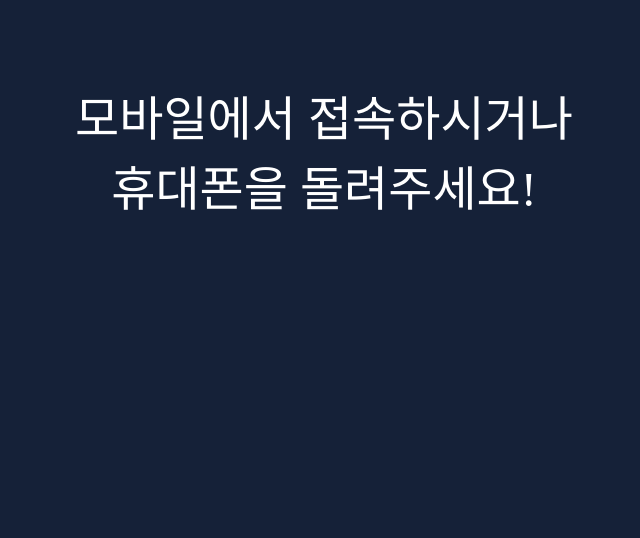
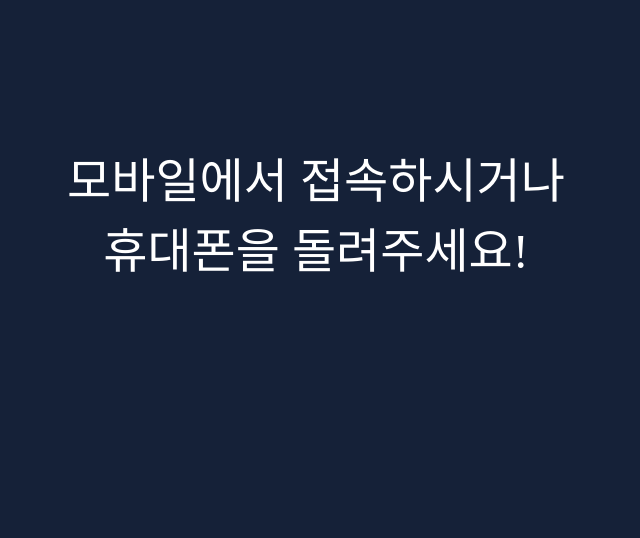
Before and after one commit to sterlie8/quiz, a plain HTML site: page index.html in a window 1280 px wide. Shown: the whole page, without its empty margins (324-964 px from the left). Drawn offline with Linux system fonts and the light colour scheme.

Commit message:
fullscreen 성공

```diff
--- a/style/style.css
+++ b/style/style.css
@@ -2,9 +2,12 @@
 
 /*기본설정*/
 
+
 body{
   background-color: rgb(21, 33, 56);
 }
+
+
 @media (orientation: landscape) {
     #promptTurn {
         display: block;
@@ -16,12 +19,18 @@ body{
         display: none;
     }
 }
+body{
+  margin:0;
+  padding:0;
+}
 
 #promptTurn{
-  position:sticky;
+  position:absolute;
   text-align:center;
-  min-height:100%;
+  height:100vh;
   min-width:100%;
+  top:0px;
+  bottom:0px;
   margin:0;
   padding:0;
   position:fixed;
```
Also changed, not shown: index.html (+3 -0 lines).
